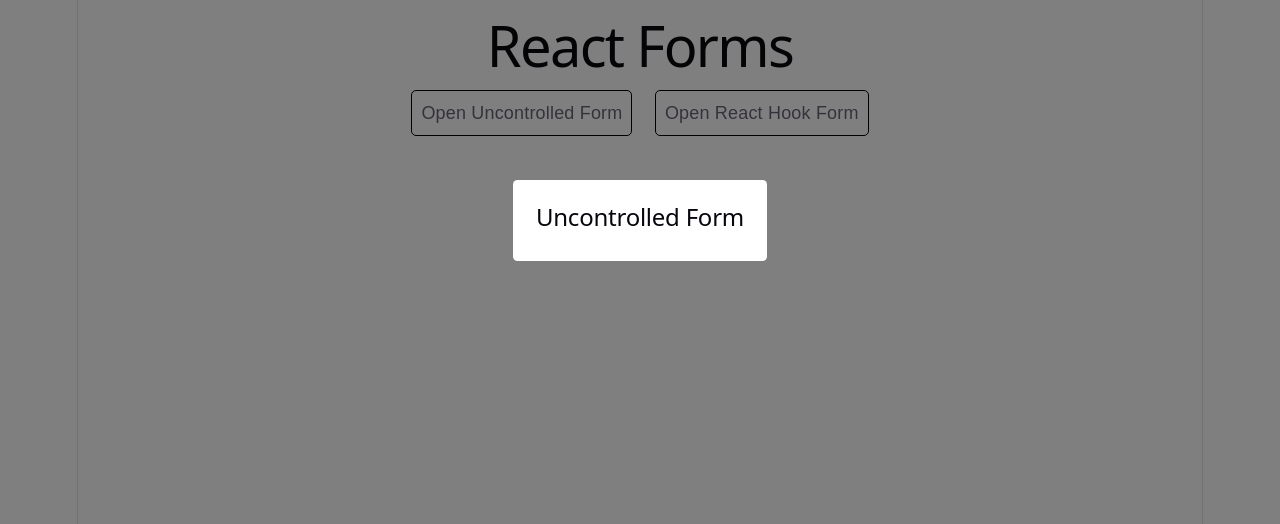
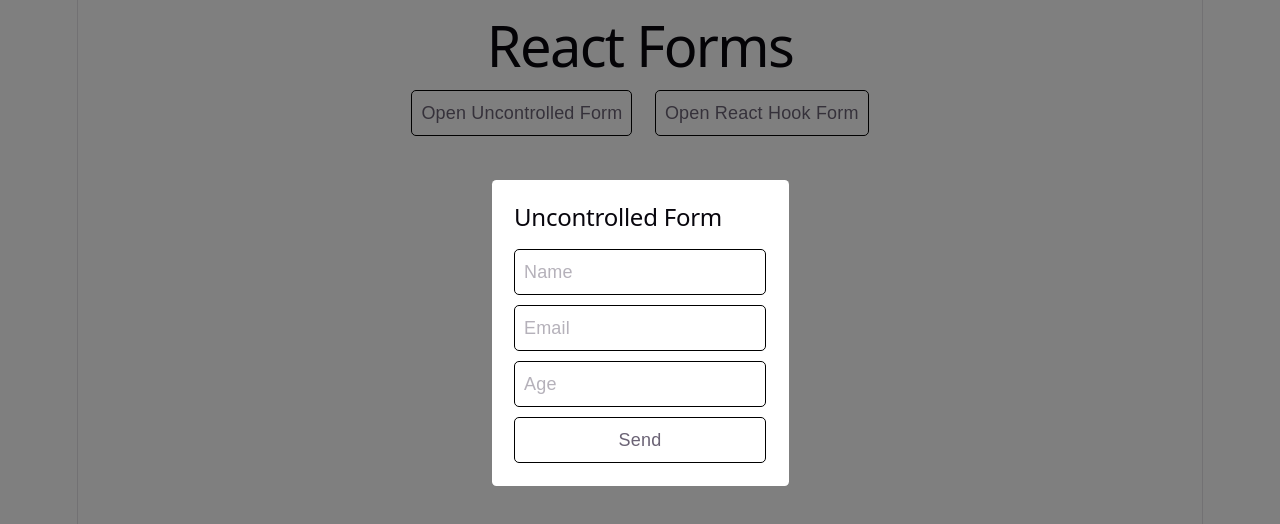
Before and after one commit to AnnStarrySky/class-components, a React (Vite) app: page / in a window 1280 px wide. Both pictures are taken after a click on the button "Open Uncontrolled Form". Shown: the top 524 px of the page. Built offline with nearby package versions, Linux system fonts and the light colour scheme.

Commit message:
feat: add uncontrolled form with modal and submissions history

```diff
--- a/src/App.css
+++ b/src/App.css
@@ -20,3 +20,15 @@ body {
   color: white;
   transition: 0.5s;
 }
+
+.form {
+  display: flex;
+  flex-direction: column;
+  gap: 10px;
+}
+
+.form-input {
+  padding: 0.5rem;
+  border: 1px solid black;
+  border-radius: 5px;
+}
--- a/src/App.tsx
+++ b/src/App.tsx
@@ -1,10 +1,19 @@
 import { useState } from 'react';
 import './App.css'
 import { Modal } from './components/Modal/Modal';
+import type { FormValues } from './types/form';
+import { UncontrolledForm } from './components/UncontrolledForm/UncontrolledForm';
 
 function App() {
   const [isUncontrolledOpen, setIsUncontrolledOpen] = useState(false);
   const [isHookFormOpen, setIsHookFormOpen] = useState(false);
+
+  const [history, setHistory] = useState<FormValues[]>([]);
+
+  const handleUncontrolledSubmit = (data: FormValues) => {
+      setHistory((prev) => [...prev, data]);
+      setIsUncontrolledOpen(false);
+  };
 
   return (
     <main>
@@ -21,6 +30,7 @@ function App() {
       {isUncontrolledOpen && (
         <Modal onClose={() => setIsUncontrolledOpen(false)}>
           <h2>Uncontrolled Form</h2>
+          <UncontrolledForm onSubmit={handleUncontrolledSubmit} />
         </Modal>
       )}
 
@@ -29,6 +39,13 @@ function App() {
           <h2>React Hook Form</h2>
         </Modal>
       )}
+      <div className='mt-4'>
+        {history.map((item, index) => (
+          <div key={index}>
+            {item.name} - {item.email} - {item.age}
+          </div>
+        ))}
+      </div>
     </main>
   );
 }
--- /dev/null
+++ b/src/components/UncontrolledForm/UncontrolledForm.tsx
@@ -0,0 +1,28 @@
+import type { FormValues } from "../../types/form";
+
+type Props = {
+  onSubmit: (data: FormValues ) => void;
+};
+
+export function UncontrolledForm({ onSubmit }: Props) {
+    const handleSubmit = (e: React.FormEvent<HTMLFormElement>) => {
+        e.preventDefault();
+
+        const formData = new FormData(e.currentTarget);
+
+        const data: FormValues = {
+            name: String(formData.get("name") ?? ""),
+            email: String(formData.get("email") ?? ""),
+            age: String(formData.get("age") ?? ""),
+        };
+        onSubmit(data);
+    };
+    return (
+        <form onSubmit={handleSubmit} className="form mt-4">
+        <input className="form-input" name="name" placeholder="Name" required />
+        <input className="form-input" name="email" placeholder="Email" type="email" required />
+        <input className="form-input" name="age" placeholder="Age" type="number" required />
+        <button className="btn" type="submit">Send</button>
+        </form>
+    );
+}
--- /dev/null
+++ b/src/types/form.ts
@@ -0,0 +1,5 @@
+export type FormValues = {
+  name: string;
+  email: string;
+  age: string;
+};
```
